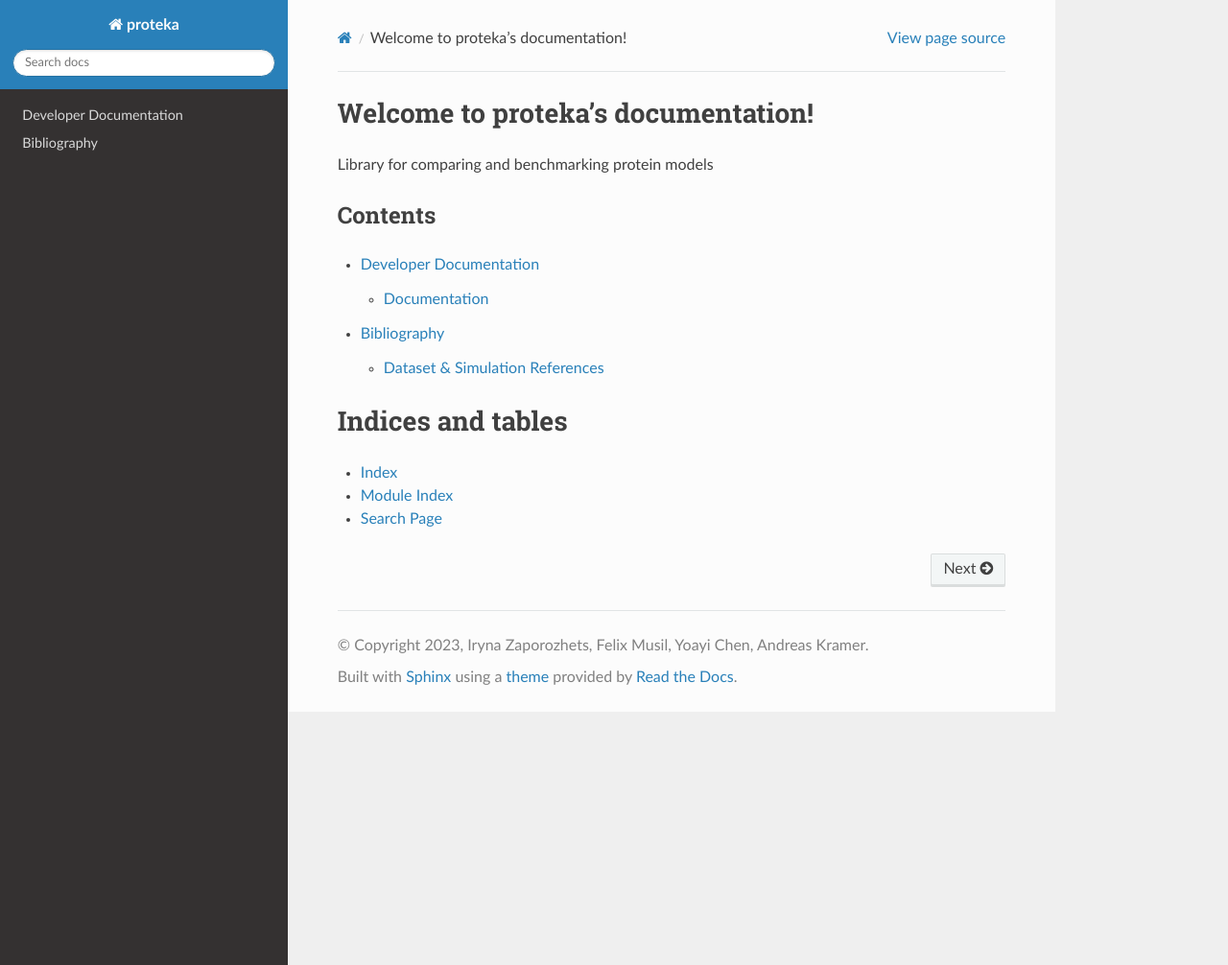
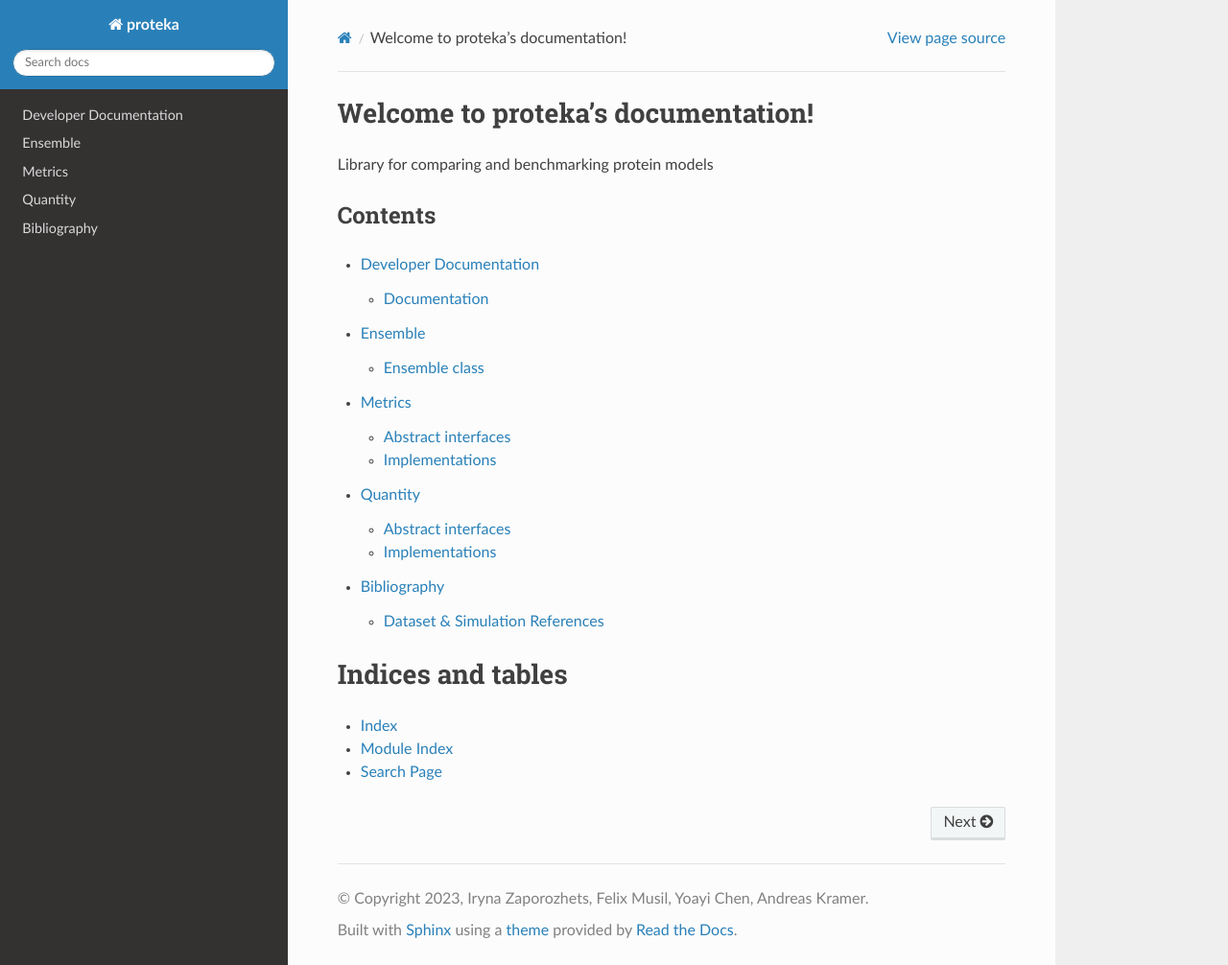
Before and after one commit to ClementiGroup/proteka, a Sphinx documentation site: the page built from docs/source/index.rst, in a window 1280 px wide and 1006 px high. Shown: the whole window at 96% size. Built offline with Sphinx 7.4.7 and the Read the Docs theme 2.0.0, drawn with Linux system fonts in a browser that asks for light colours.

Commit message:
Basic docs introduction

```diff
--- /dev/null
+++ b/docs/source/ensemble.rst
@@ -0,0 +1,7 @@
+Ensemble
+=========
+
+Ensemble class
+----------
+
+.. autoclass:: proteka.dataset.Ensemble
--- a/docs/source/index.rst
+++ b/docs/source/index.rst
@@ -22,6 +22,9 @@ Contents
    :maxdepth: 2
 
    dev/dev
+   ensemble
+   metrics
+   quantity
    bibliography
 
 
--- /dev/null
+++ b/docs/source/quantity.rst
@@ -0,0 +1,14 @@
+Quantity
+=========
+
+Abstract interfaces
+-------
+
+.. autoclass:: proteka.quantity.quantity.BaseQuantity
+    :members:
+
+Implementations
+----------
+
+.. autoclass:: proteka.quantity.quantity.Quantity
+    :members:
```
Also changed, not shown: docs/source/metrics.rst (added, +17 -0 lines).
